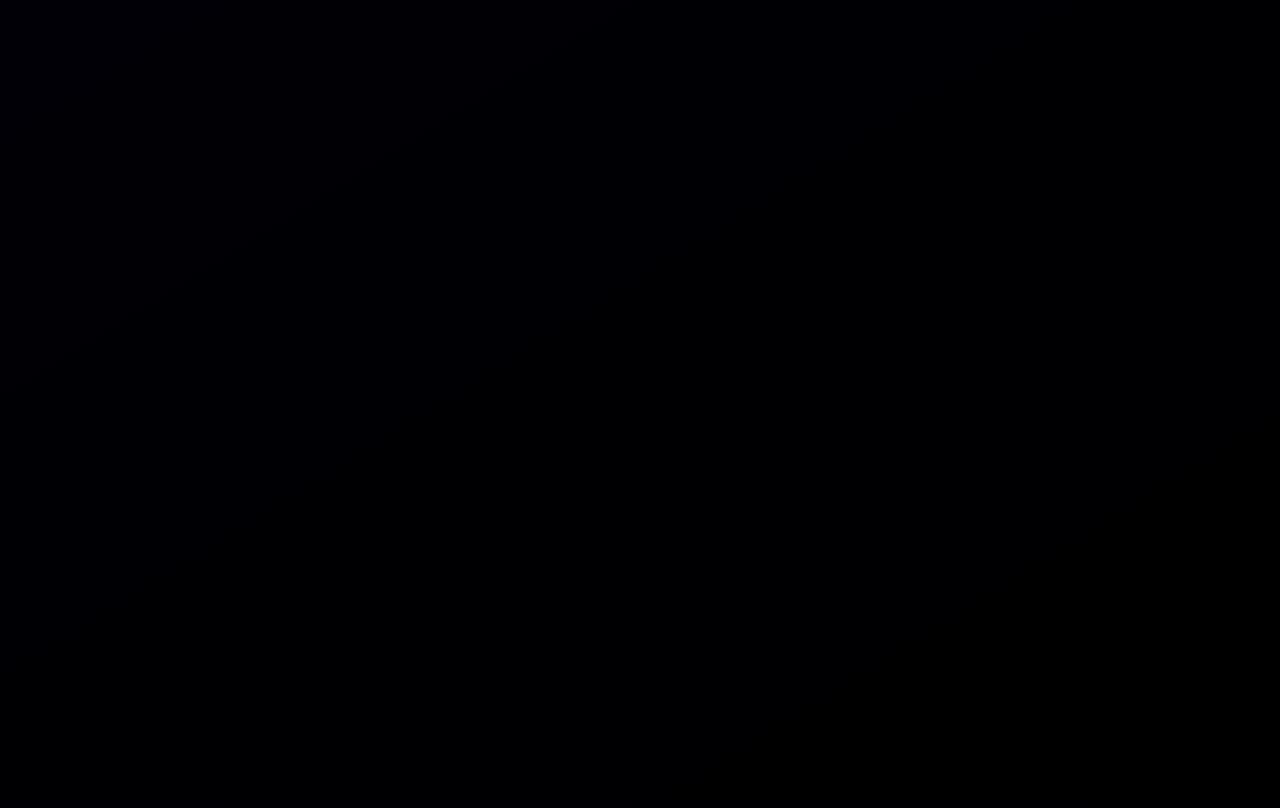
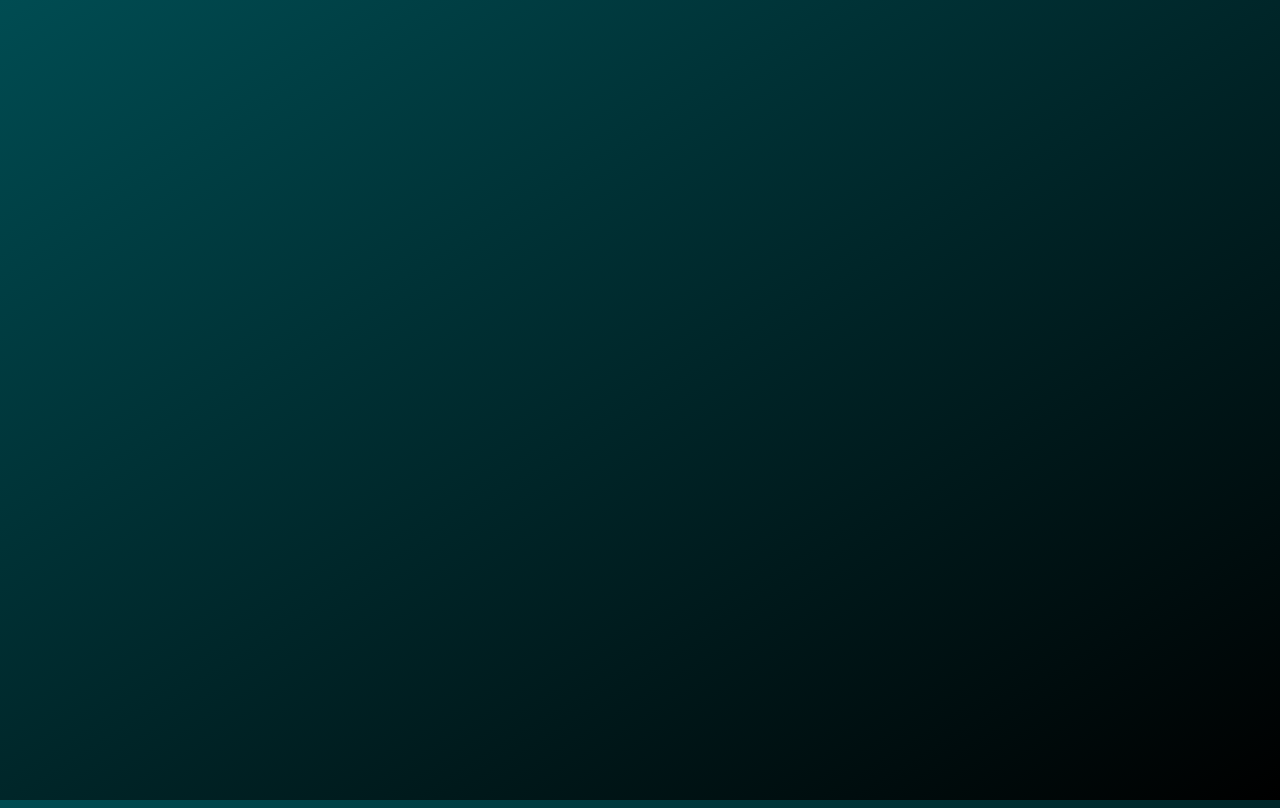
Before and after one commit to Marcoscpires/gradient, a plain HTML site: page index.html in a window 1280 px wide. Drawn offline with Linux system fonts and the light colour scheme.

Commit message:
Update style.css

```diff
--- a/style.css
+++ b/style.css
@@ -2,6 +2,6 @@ html{
     height: 100%;
 }
 body{
-    background: linear-gradient(to bottom right, rgb(0, 0, 06), black);
+    background: linear-gradient(to bottom right, rgb(0, 76, 82), black);
     min-height: 100vh;
 }
```
